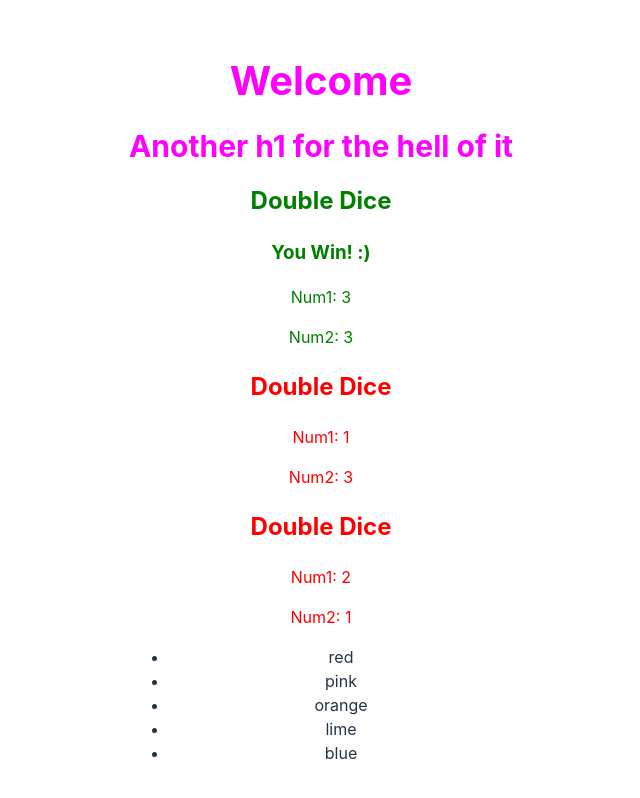
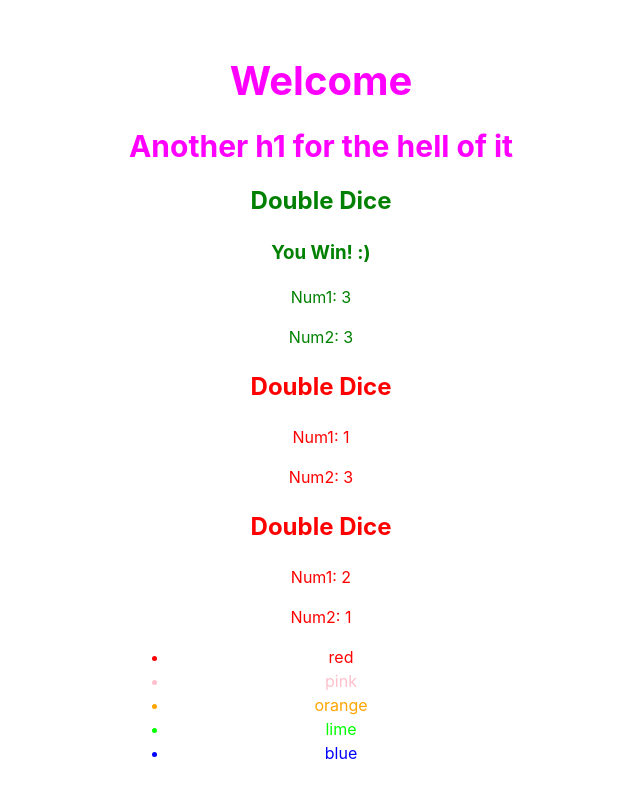
Before and after one commit to amler/first-react-app, a React (Vite) app: page / in a window 1280 px wide. Shown: the top 798 px of the page, without its empty margins (319-959 px from the left). Built offline with nearby package versions, Linux system fonts and the light colour scheme.

Commit message:
Adding the inline style to the color list component

```diff
--- a/src/ColorList.jsx
+++ b/src/ColorList.jsx
@@ -1,8 +1,8 @@
 export default function ColorList ({colors}) {
     return (
         <ul>
-            {colors.map((color) => (
-                <li>{color}</li>
+            {colors.map((c) => (
+                <li style={{color: c}}>{c}</li>
             ))}
         </ul>
     );
```
